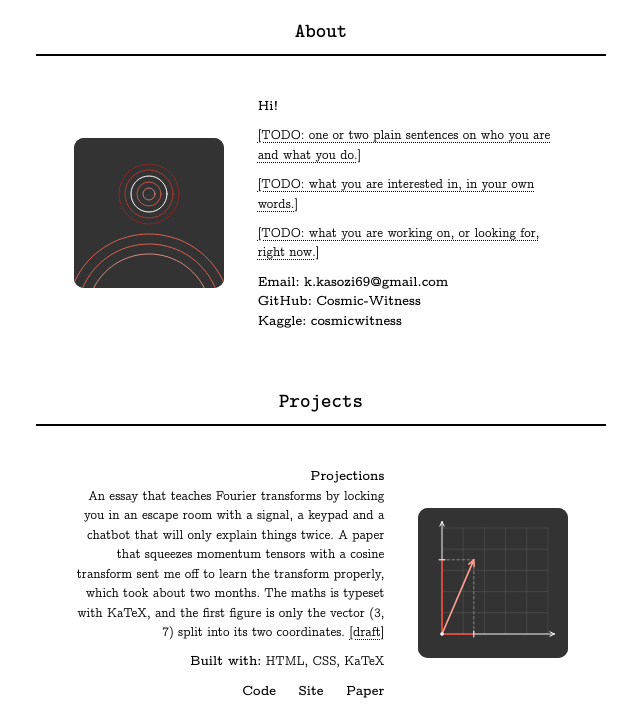
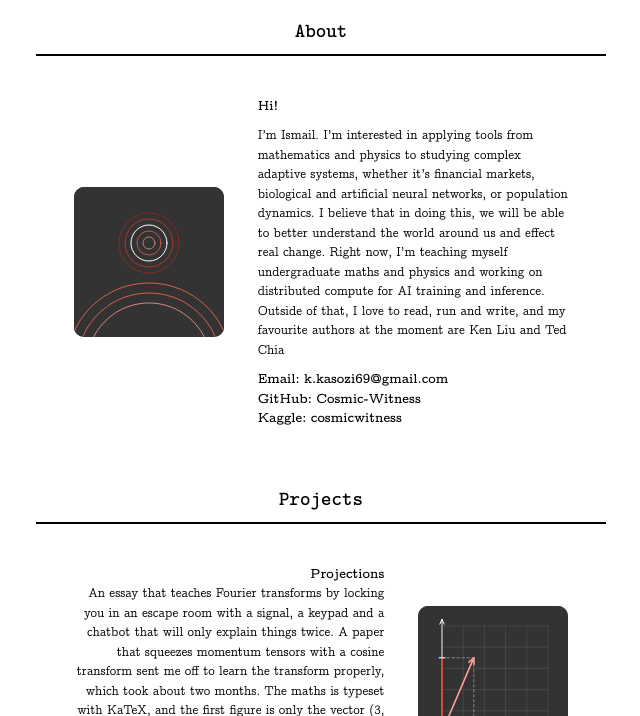
Before and after one commit to Cosmic-Witness/Archive-of-My-Own, a plain HTML site: page index.html in a window 1280 px wide. Shown: the part 84-800 px from the top of the page, without its empty margins (319-959 px from the left). Drawn offline with Linux system fonts and the light colour scheme.

Commit message:
Replace introduction placeholders with personal biography

```diff
--- a/index.html
+++ b/index.html
@@ -39,9 +39,7 @@
 <div class="entry__media"><img class="thumb" src="thumbs/photo-placeholder.svg" width="150" height="150" alt="Placeholder for a portrait of Ismail Kasozi"></div>
 <div class="entry__text">
 <p class="hello">Hi!</p>
-<p><span class="todo">[TODO: one or two plain sentences on who you are and what you do.]</span></p>
-<p><span class="todo">[TODO: what you are interested in, in your own words.]</span></p>
-<p><span class="todo">[TODO: what you are working on, or looking for, right now.]</span></p>
+<p>I’m Ismail. I’m interested in applying tools from mathematics and physics to studying complex adaptive systems, whether it’s financial markets, biological and artificial neural networks, or population dynamics. I believe that in doing this, we will be able to better understand the world around us and effect real change. Right now, I’m teaching myself undergraduate maths and physics and working on distributed compute for AI training and inference. Outside of that, I love to read, run and write, and my favourite authors at the moment are Ken Liu and Ted Chia</p>
 <p class="contact"><b>Email:</b> <span class="email" data-user="k.kasozi69" data-domain="gmail.com">k.kasozi69 [at] gmail [dot] com</span><br>
 <b>GitHub:</b> <a href="https://github.com/Cosmic-Witness">Cosmic-Witness</a><br>
 <b>Kaggle:</b> <a href="https://www.kaggle.com/cosmicwitness">cosmicwitness</a></p>
```
Also changed, not shown: 1 other file.
